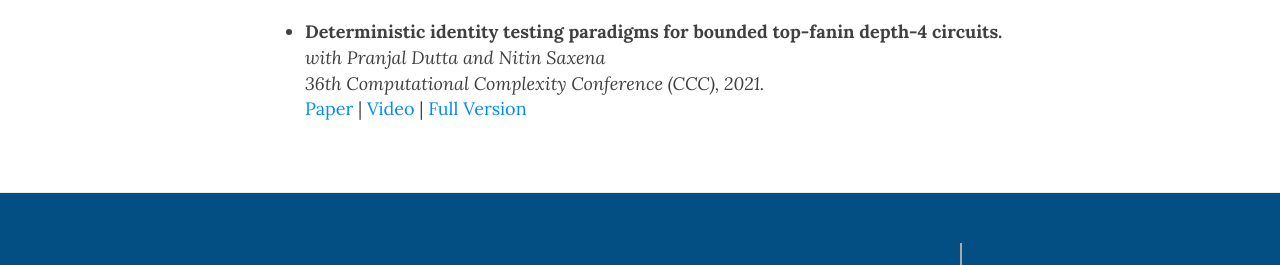
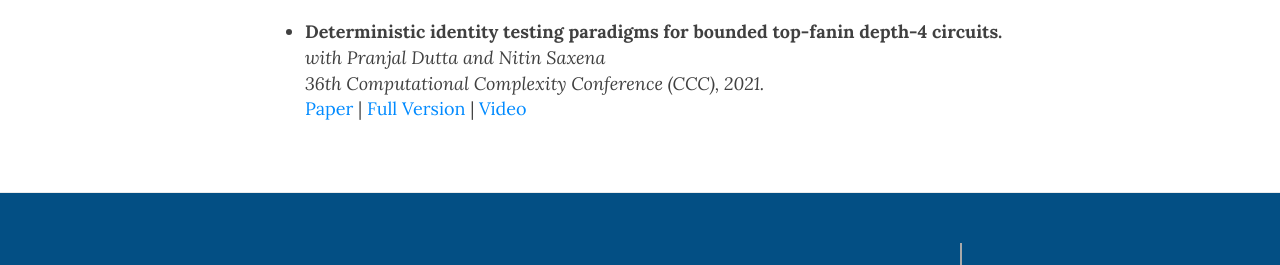
Before and after one commit to prateekdwv/prateekdwv.github.io, a Jekyll site: the page built from research.md, in a window 1280 px wide and 1010 px high. Shown: the part 431-696 px from the top of the window. Built offline with Jekyll 4.4.1, drawn with Linux system fonts in a browser that asks for light colours; nearby versions of some CDN libraries.

Commit message:
Changed the order of links

```diff
--- a/research.md
+++ b/research.md
@@ -13,4 +13,4 @@
 - Deterministic identity testing paradigms for bounded top-fanin depth-4 circuits.
 : *with Pranjal Dutta and Nitin Saxena* <br/>
 *36th Computational Complexity Conference (CCC), 2021.* <br/>
-[Paper](/papers/pit-depth4-didi.pdf) | [Video](https://youtu.be/kK4283WJ7HI) | [Full Version](/papers/pit-depth4-didi-fullversion.pdf)
+[Paper](/papers/pit-depth4-didi.pdf) | [Full Version](/papers/pit-depth4-didi-fullversion.pdf) | [Video](https://youtu.be/kK4283WJ7HI)
```
